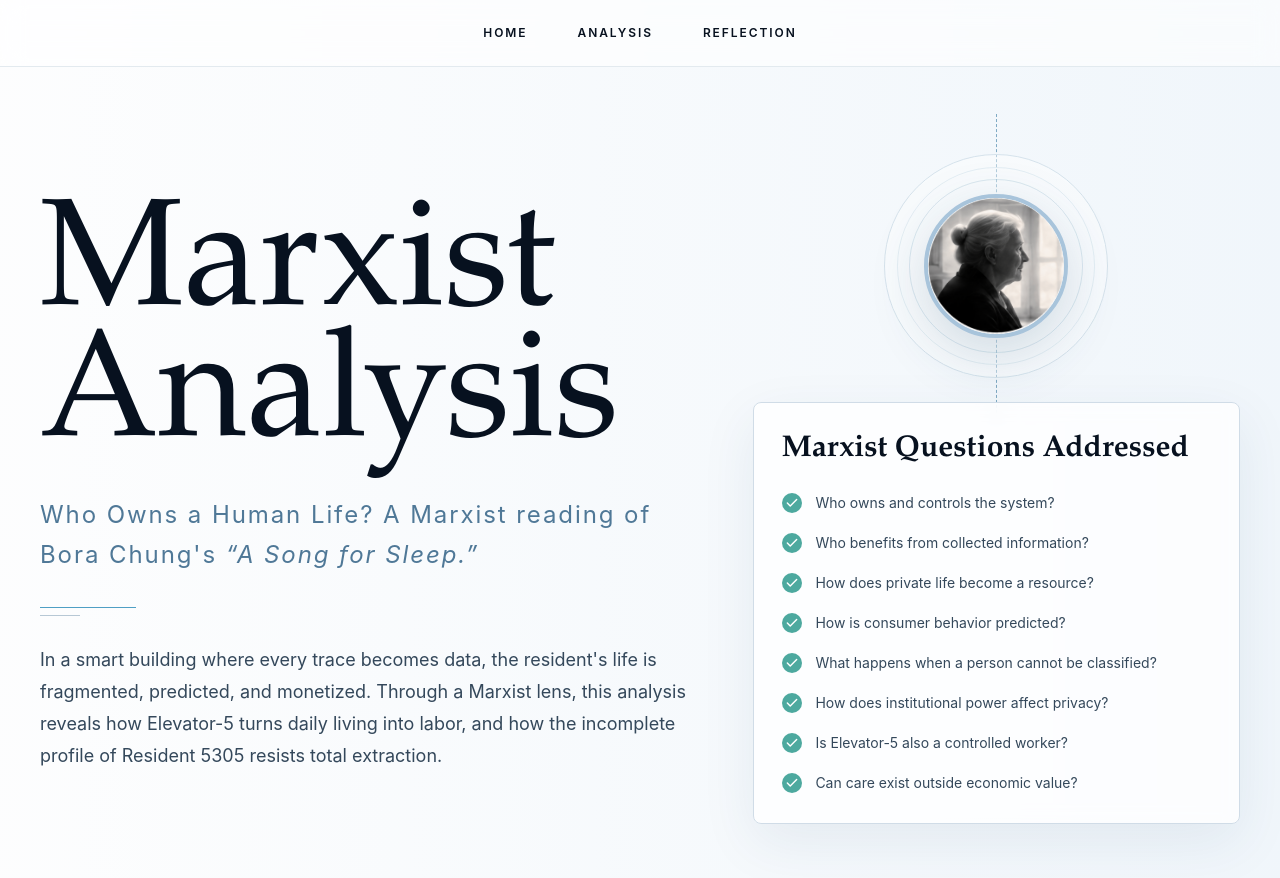
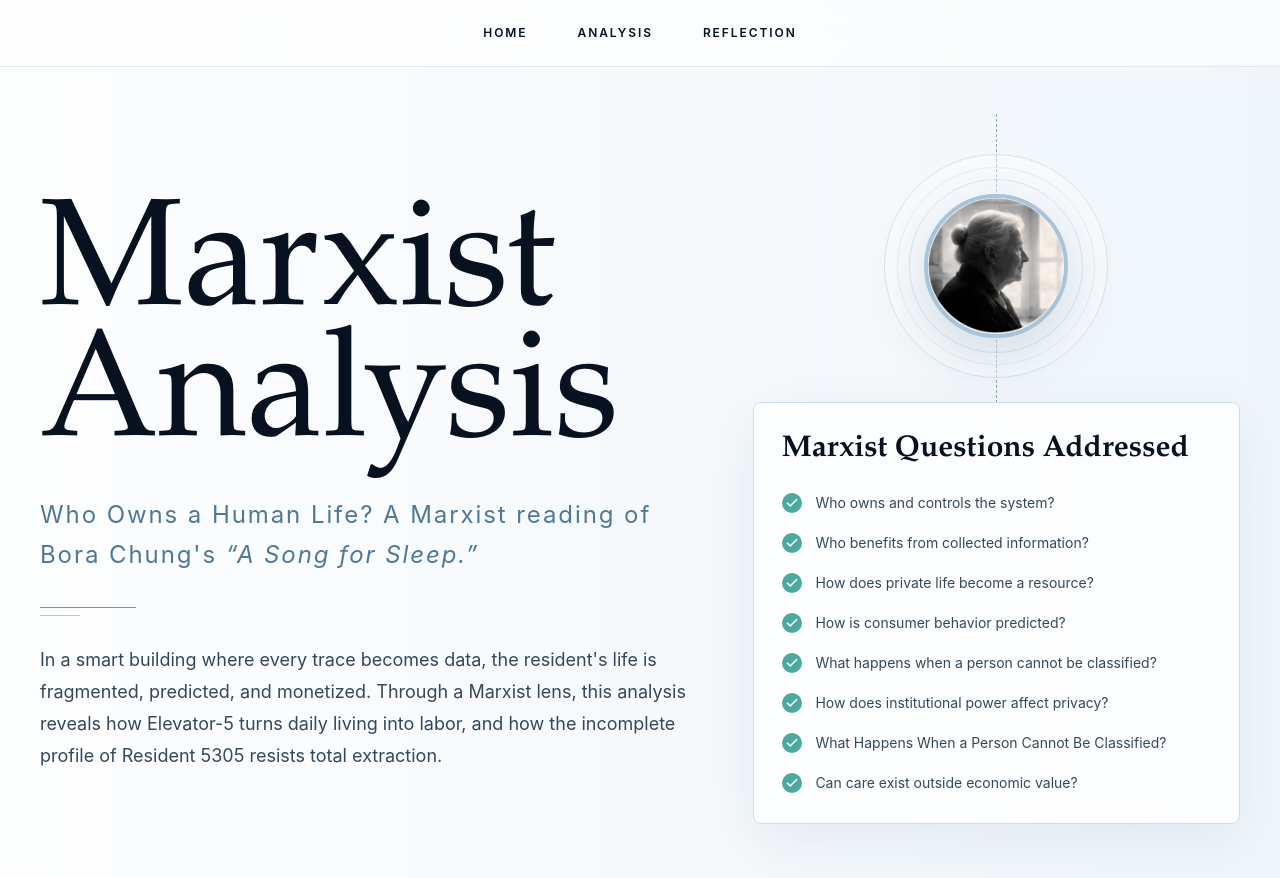
Before and after one commit to Tanny-Griz/a-song-for-sleep, a Next.js app: page /analysis in a window 1280 px wide. Shown: the top 878 px of the page. Built offline with nearby package versions, Linux system fonts and the light colour scheme.

Commit message:
Add Marxist insight to data beneficiaries card

```diff
--- a/components/analysis/AnalysisHero.tsx
+++ b/components/analysis/AnalysisHero.tsx
@@ -8,7 +8,7 @@ const marxistQuestions = [
   "How is consumer behavior predicted?",
   "What happens when a person cannot be classified?",
   "How does institutional power affect privacy?",
-  "Is Elevator-5 also a controlled worker?",
+  "What Happens When a Person Cannot Be Classified?",
   "Can care exist outside economic value?"
 ];
 
--- a/components/analysis/DataBeneficiariesSection.tsx
+++ b/components/analysis/DataBeneficiariesSection.tsx
@@ -1,3 +1,4 @@
+import { AnalysisKeyIdea } from "@/components/analysis/AnalysisKeyIdea";
 import {
   Building2,
   Camera,
@@ -85,6 +86,11 @@ export function DataBeneficiariesCard() {
           </div>
         ))}
       </div>
+
+      <AnalysisKeyIdea>
+        The person who generates the data often has the
+        least control over how it is stored, interpreted, and monetized.
+      </AnalysisKeyIdea>
     </article>
   );
 }
```
